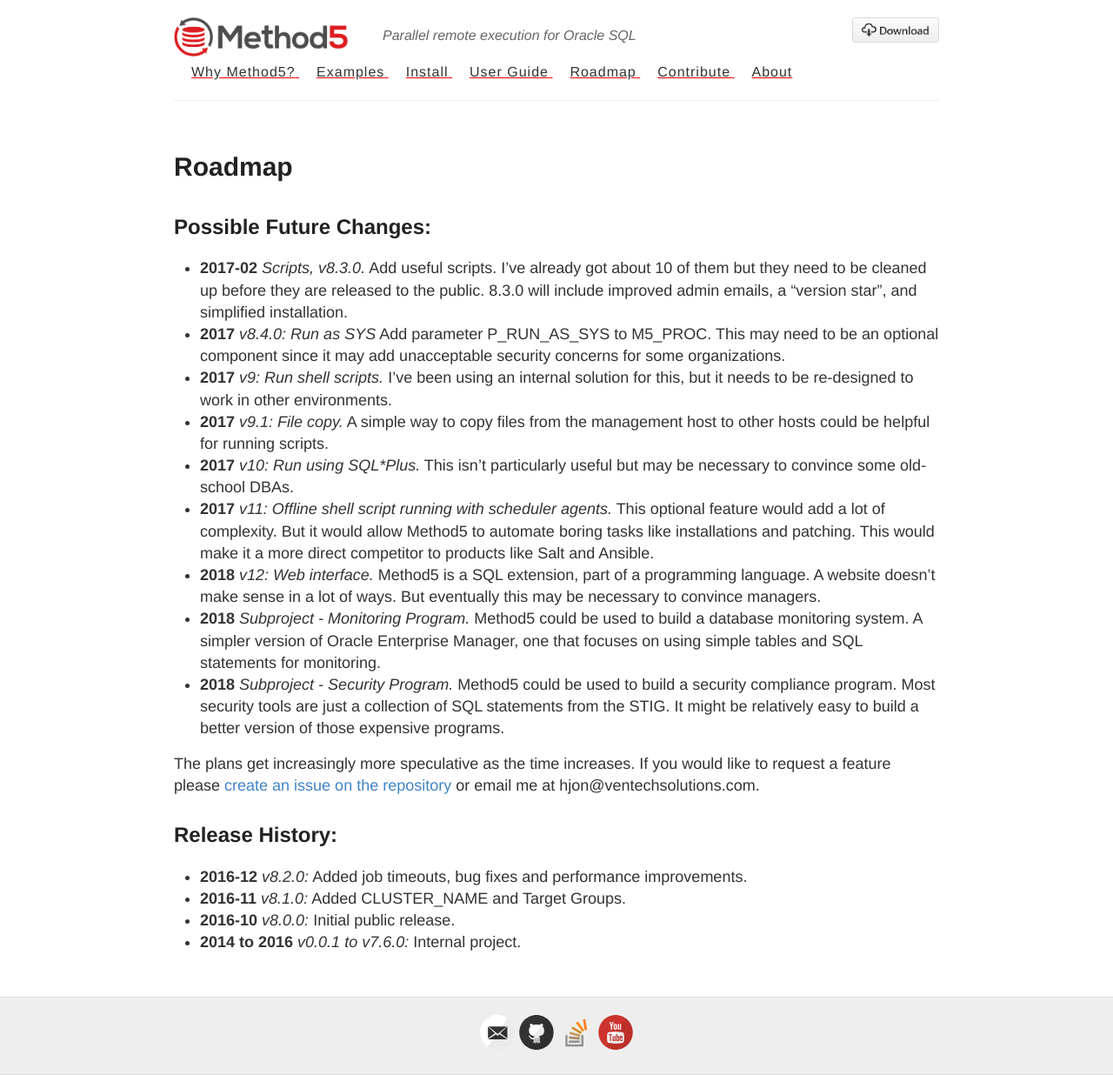
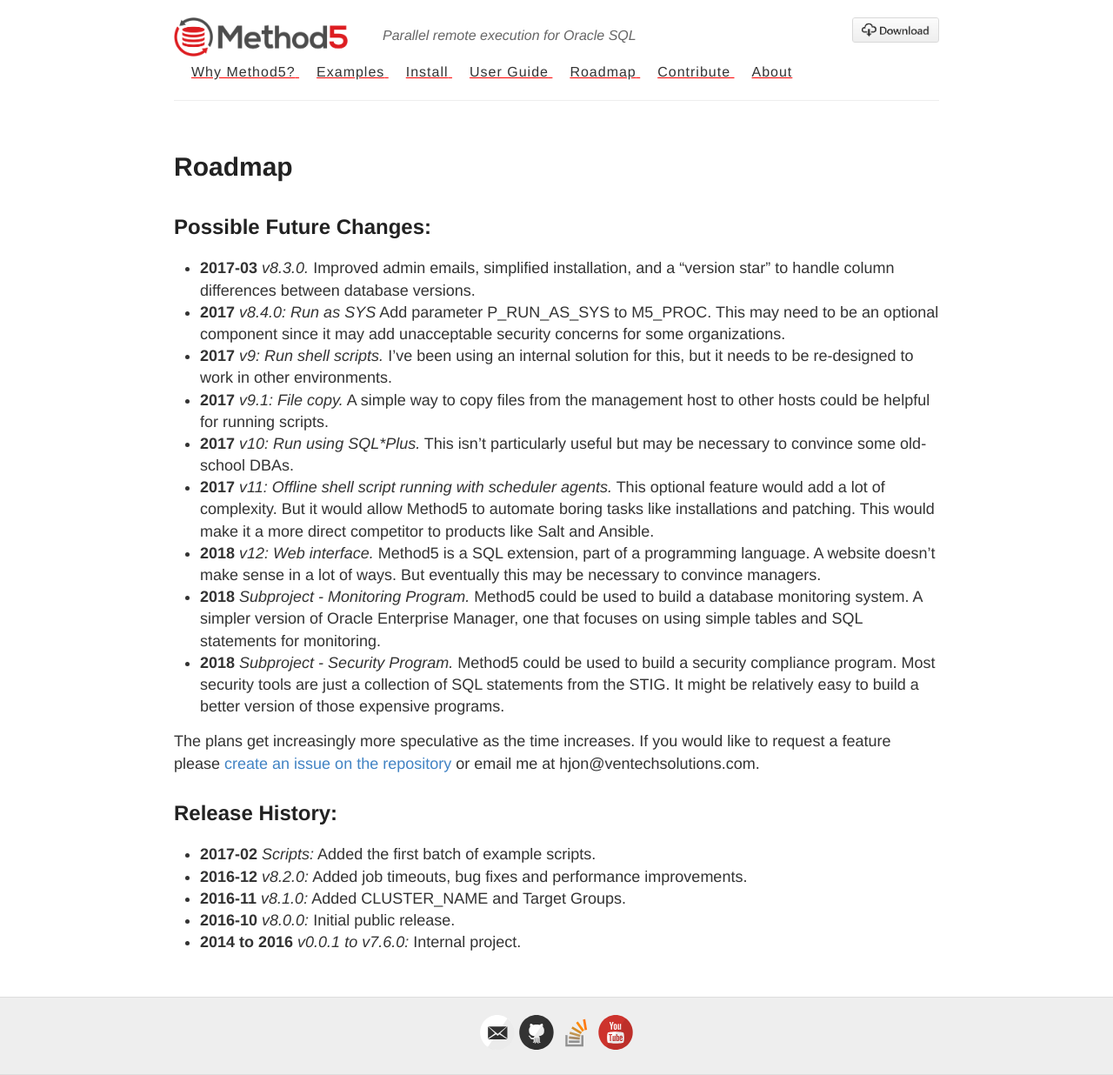
Before and after one commit to method5/method5.github.io, a Jekyll site: the page built from roadmap.md, in a window 1280 px wide. Shown: the whole page at 87% size. Built offline with Jekyll 4.4.1, drawn with Linux system fonts in a browser that asks for light colours.

Commit message:
Update roadmap.md

```diff
--- a/roadmap.md
+++ b/roadmap.md
@@ -6,7 +6,7 @@ title: Roadmap
 Possible Future Changes:
 ------------------------
 
-* **2017-02** _Scripts, v8.3.0._  Add useful scripts.  I've already got about 10 of them but they need to be cleaned up before they are released to the public.  8.3.0 will include improved admin emails, a "version star", and simplified installation.
+* **2017-03** _v8.3.0._  Improved admin emails, simplified installation, and a "version star" to handle column differences between database versions.
 * **2017** _v8.4.0: Run as SYS_  Add parameter P_RUN_AS_SYS to M5_PROC.  This may need to be an optional component since it may add unacceptable security concerns for some organizations.
 * **2017** _v9: Run shell scripts._  I've been using an internal solution for this, but it needs to be re-designed to work in other environments.
 * **2017** _v9.1: File copy._  A simple way to copy files from the management host to other hosts could be helpful for running scripts.
@@ -22,6 +22,7 @@ The plans get increasingly more speculative as the time increases.  If you would
 Release History:
 ----------------
 
+* **2017-02** *Scripts:* Added the first batch of example scripts.
 * **2016-12** *v8.2.0:* Added job timeouts, bug fixes and performance improvements.
 * **2016-11** *v8.1.0:* Added CLUSTER_NAME and Target Groups.
 * **2016-10** *v8.0.0:* Initial public release.
```
